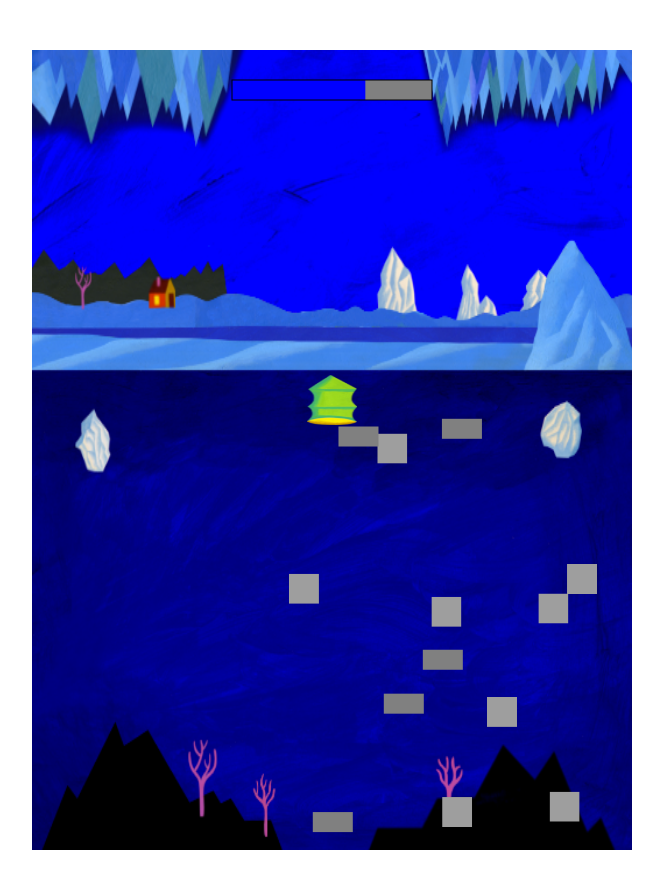
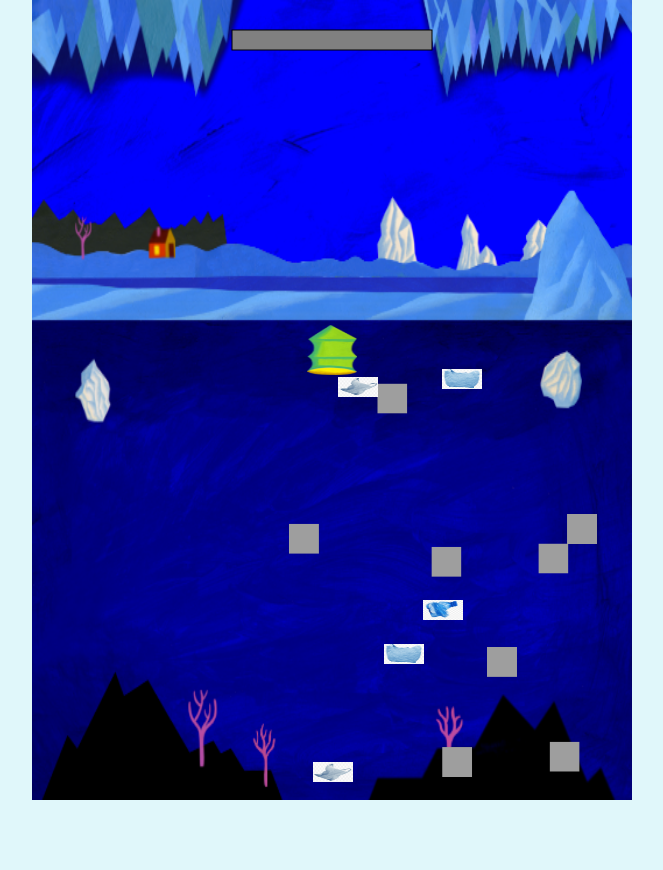
Before and after one commit to hodovani/game, a website built with Parcel: page src/index.html in a window 1280 px wide. Both pictures are taken after a click on the button "Start Game". Shown: the whole page, without its empty margins (308-971 px from the left). After the commit the page ends 800 px from the top, so only its background shows below. Built offline with nearby package versions, Linux system fonts and the light colour scheme.

Commit message:
add plastics images, improve styles

```diff
--- a/src/fish.js
+++ b/src/fish.js
@@ -21,7 +21,7 @@ export function catchFish({ fishes, score, net, canvas }) {
         fish.y =
           Math.random() * (canvas.height - topBoundary - fish.height) +
           topBoundary;
-        score += 1;
+        score = score === 0 ? 0 : score - 1;
       }
       return fish;
     }),
--- a/src/plastic.js
+++ b/src/plastic.js
@@ -1,10 +1,22 @@
+import { getRandomInt, createImage } from "./utils";
+import imageSrc1 from "./images/plastic-1.png";
+import imageSrc2 from "./images/plastic-2.png";
+import imageSrc3 from "./images/plastic-3.png";
+
+const platicsImages = [
+  createImage(imageSrc1),
+  createImage(imageSrc2),
+  createImage(imageSrc3),
+];
+
 export function createPlastic({ canvas, topBoundary }) {
   return {
     x: canvas.width,
     y: Math.random() * (canvas.height - topBoundary - 20) + topBoundary,
     width: 40,
     height: 20,
-    speed: -1 - Math.random(), // Crabs move leftwards
+    speed: -1 - Math.random(),
+    imageKey: getRandomInt(1, 3),
   };
 }
 
@@ -43,6 +55,11 @@ export function catchPlastic({ plastics, score, net, canvas }) {
 }
 
 export function drawPlastic({ ctx, plastic }) {
-  ctx.fillStyle = "grey"; // Typically, plastic might be depicted in grey
-  ctx.fillRect(plastic.x, plastic.y, plastic.width, plastic.height);
+  ctx.drawImage(
+    platicsImages[plastic.imageKey - 1],
+    plastic.x,
+    plastic.y,
+    plastic.width,
+    plastic.height
+  );
 }
--- a/src/style.css
+++ b/src/style.css
@@ -1,33 +1,52 @@
+html, body {
+  width: 100%;
+  height: 100%;
+  margin: 0;
+  display: flex;
+  justify-content: center;
+  align-items: center;
+  background: #e0f7fa;  /* Light blue background for an aquatic theme */
+}
+
 #gameContainer {
-  text-align: center;
-  margin-top: 50px;
   position: relative;
+  display: flex;
+  flex-direction: column;
+  align-items: center;
+  justify-content: center;
+  width: 100%;
+  height: 100%;
+  padding: 10px;
+  box-sizing: border-box; /* Includes padding in the dimension calculations */
 }
 
 canvas {
-  background-color: #87CEEB;
+  background-color: #87CEEB; /* Sky blue background for the canvas */
   display: block;
-  margin: 20px auto;
 }
 
 button {
   font-size: 20px;
   padding: 10px 20px;
   cursor: pointer;
+  margin-top: 20px; /* Provides space between the canvas and the button */
 }
 
 #pauseScreen {
-  visibility: hidden;  /* or 'display: none;' when you want to hide it initially */
+  visibility: hidden; /* Hidden initially */
   position: absolute;
   top: 50%;
   left: 50%;
-  transform: translate(-50%, -50%); /* Center the pause screen */
-  background-color: rgba(255, 255, 255, 0.8); /* Optional: Add a background color with transparency */
-  padding: 20px; /* Optional: Add some padding */
-  border-radius: 10px; /* Optional: Round the corners */
-  box-shadow: 0 4px 8px rgba(0,0,0,0.1); /* Optional: Add some shadow for better visibility */
-  z-index: 100; /* Ensure it's above other content */
+  transform: translate(-50%, -50%);
+  background-color: rgba(255, 255, 255, 0.8);
+  padding: 20px;
+  border-radius: 10px;
+  box-shadow: 0 4px 8px rgba(0,0,0,0.1);
+  z-index: 100;
   display: flex;
   flex-direction: column;
-  gap: 50px;
+  align-items: center;
+  justify-content: space-between;
+  max-width: 600px;
+  gap: 20px;
 }
--- /dev/null
+++ b/src/utils.js
@@ -0,0 +1,11 @@
+export function getRandomInt(min, max) {
+  min = Math.ceil(min);
+  max = Math.floor(max);
+  return Math.floor(Math.random() * (max - min + 1)) + min;
+}
+
+export function createImage(imageSrc) {
+  const image = new Image();
+  image.src = imageSrc;
+  return image;
+}
```
Also changed, not shown: 1 other file.
